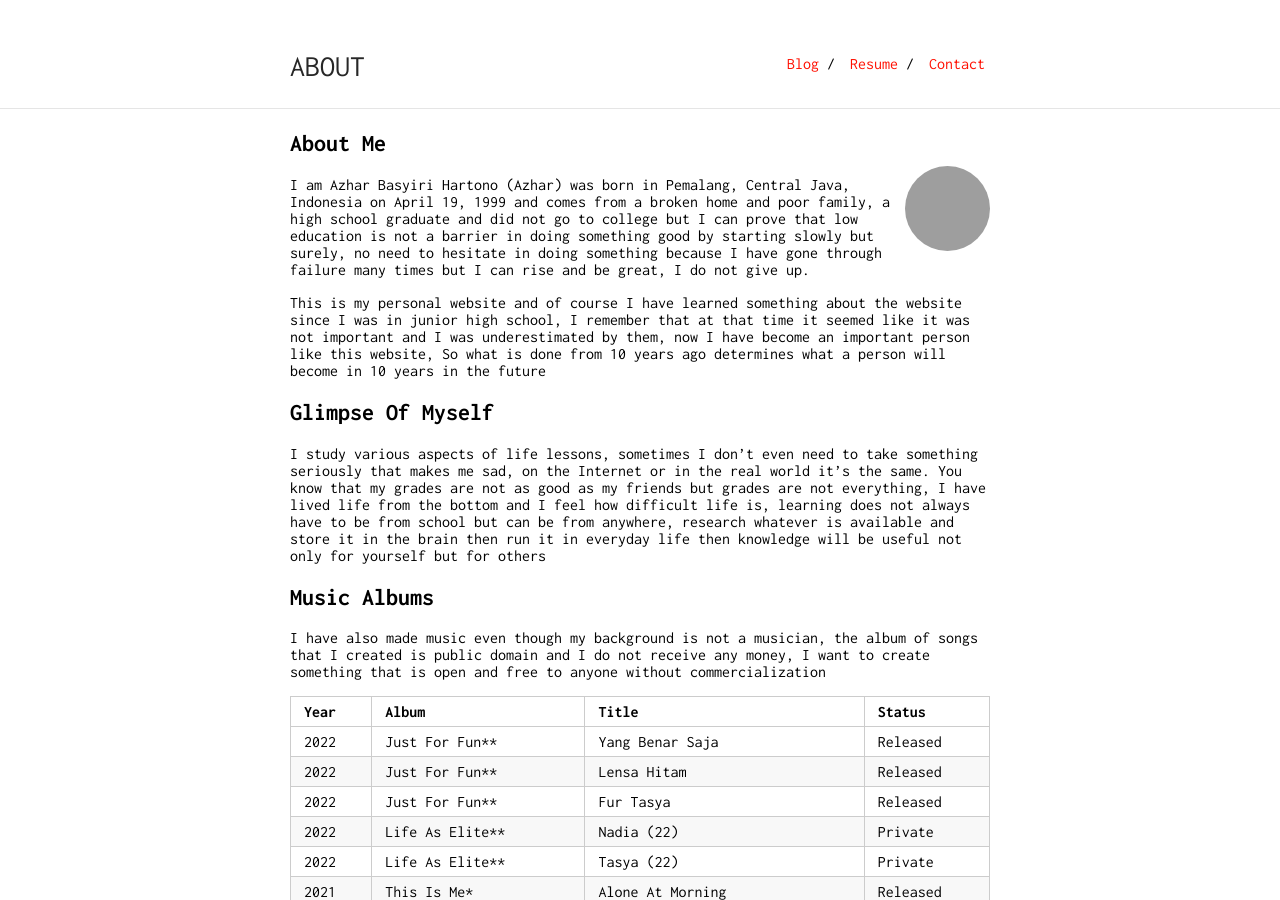
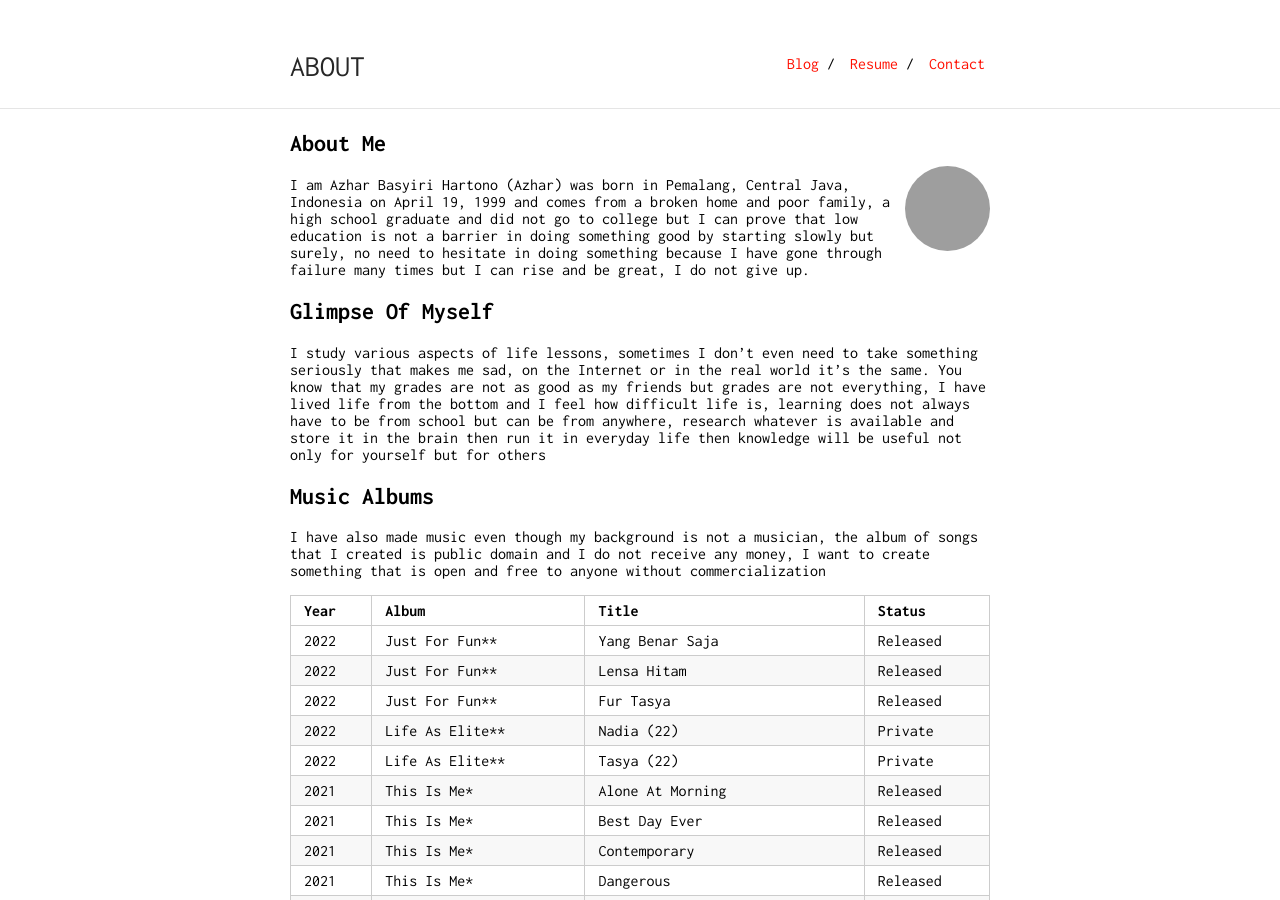
Before and after one commit to intrapegasus/en, a Jekyll site: the page built from index.md, in a window 1280 px wide and 900 px high. Built offline with Jekyll 4.4.1, drawn with Linux system fonts in a browser that asks for light colours; our own code applies the rules of GitHub Pages for plain Markdown files; grey boxes are pictures that could not be loaded.

Commit message:
Update index.md

```diff
--- a/index.md
+++ b/index.md
@@ -7,8 +7,6 @@ layout: default
 <img class="profile-picture" src="/azhar.jpg">
 
 I am Azhar Basyiri Hartono (Azhar) was born in Pemalang, Central Java, Indonesia on April 19, 1999 and comes from a broken home and poor family, a high school graduate and did not go to college but I can prove that low education is not a barrier in doing something good by starting slowly but surely, no need to hesitate in doing something because I have gone through failure many times but I can rise and be great, I do not give up.
-
-This is my personal website and of course I have learned something about the website since I was in junior high school, I remember that at that time it seemed like it was not important and I was underestimated by them, now I have become an important person like this website, So what is done from 10 years ago determines what a person will become in 10 years in the future
 
 ## Glimpse Of Myself
 
```
